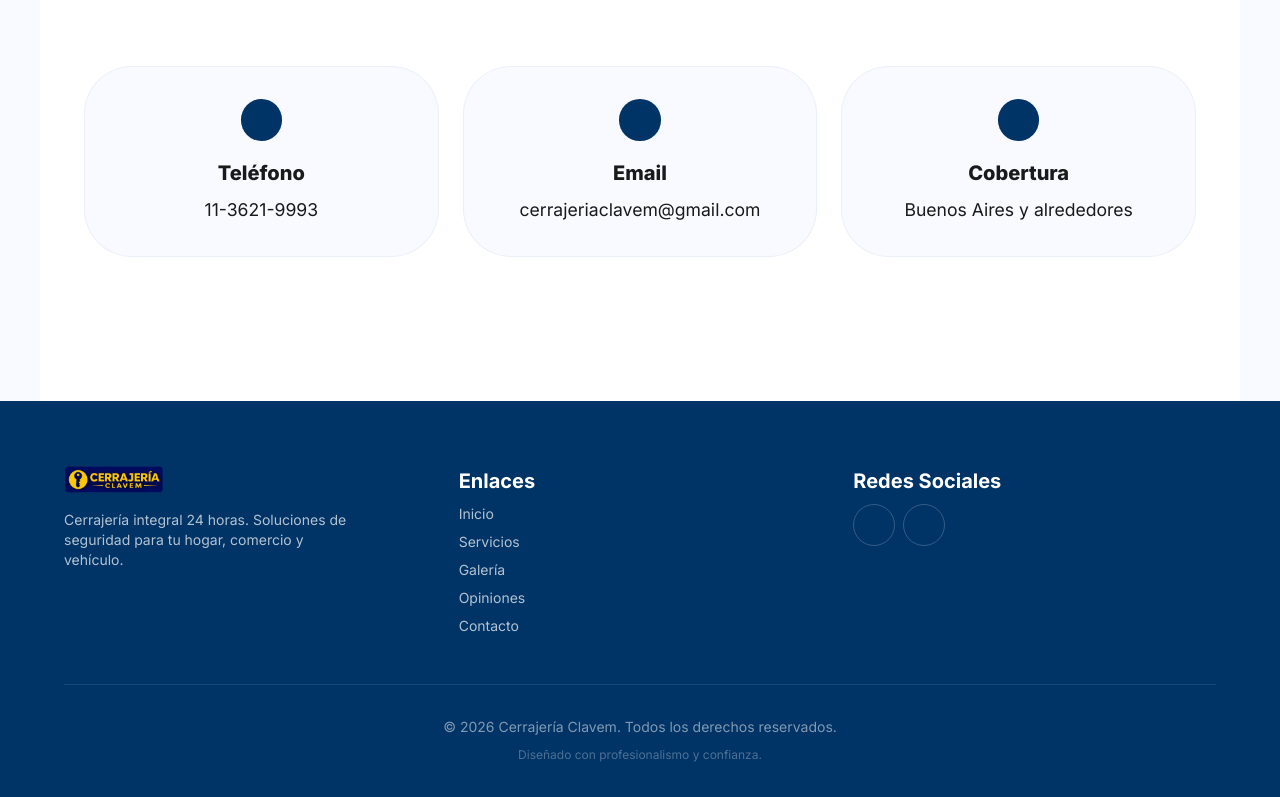
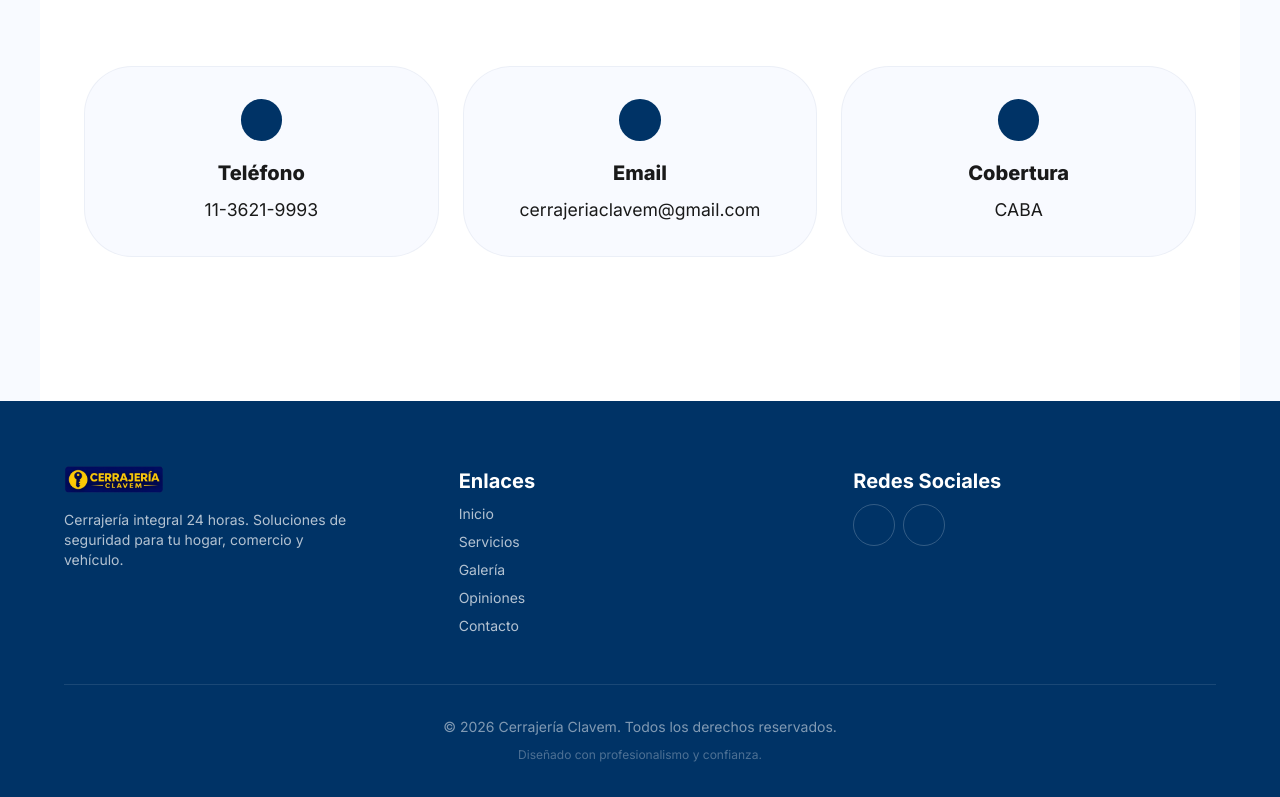
Before and after one commit to cerrajeriaclavem/cerrajeriaweb, a Next.js app: page / in a window 1280 px wide. Shown: the part 3339-4136 px from the top of the page. Built offline with nearby package versions, Linux system fonts and the light colour scheme; some icons are missing.

Commit message:
change bs as by CABA

```diff
--- a/src/app/layout.tsx
+++ b/src/app/layout.tsx
@@ -7,7 +7,7 @@ const inter = Inter({ subsets: ["latin"] });
 
 export const metadata: Metadata = {
   title: "Cerrajería Clavem | Cerrajero 24 Horas",
-  description: "Cerrajería profesional 24/7 en Buenos Aires. Aperturas, cajas fuertes, autos y más. Contacta a Fernando al 11-3621-9993.",
+  description: "Cerrajería profesional 24/7 en CABA. Aperturas, cajas fuertes, autos y más. Contacta a Fernando al 11-3621-9993.",
 };
 
 export default function RootLayout({
--- a/src/components/Contact.tsx
+++ b/src/components/Contact.tsx
@@ -72,7 +72,7 @@ export default function Contact() {
           {[
             { icon: <PhoneIcon />, title: 'Teléfono', content: '11-3621-9993', color: '#003366' },
             { icon: <EmailIcon />, title: 'Email', content: 'cerrajeriaclavem@gmail.com', color: '#003366' },
-            { icon: <LocationOnIcon />, title: 'Cobertura', content: 'Buenos Aires y alrededores', color: '#003366' }
+            { icon: <LocationOnIcon />, title: 'Cobertura', content: 'CABA', color: '#003366' }
           ].map((item, index) => (
             <Grid size={{ xs: 12, md: 4 }} key={index}>
               <motion.div
```
